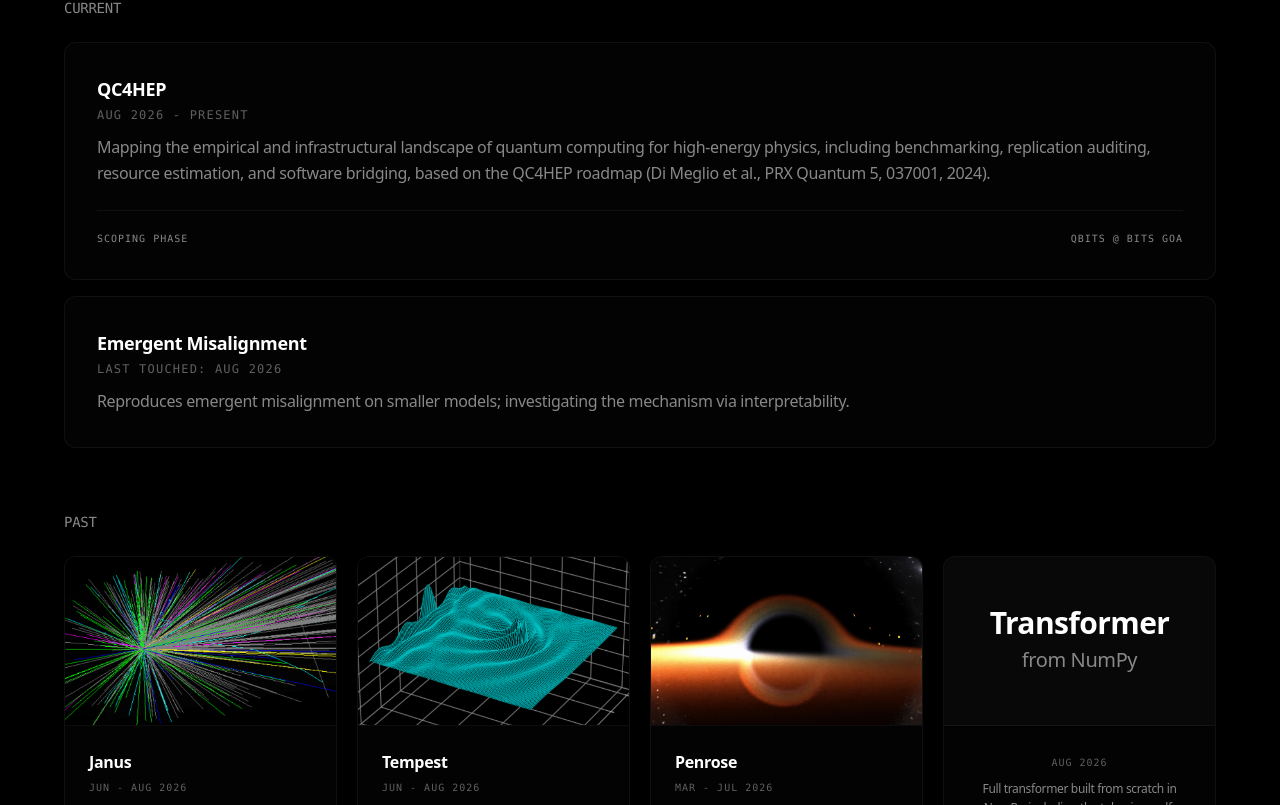
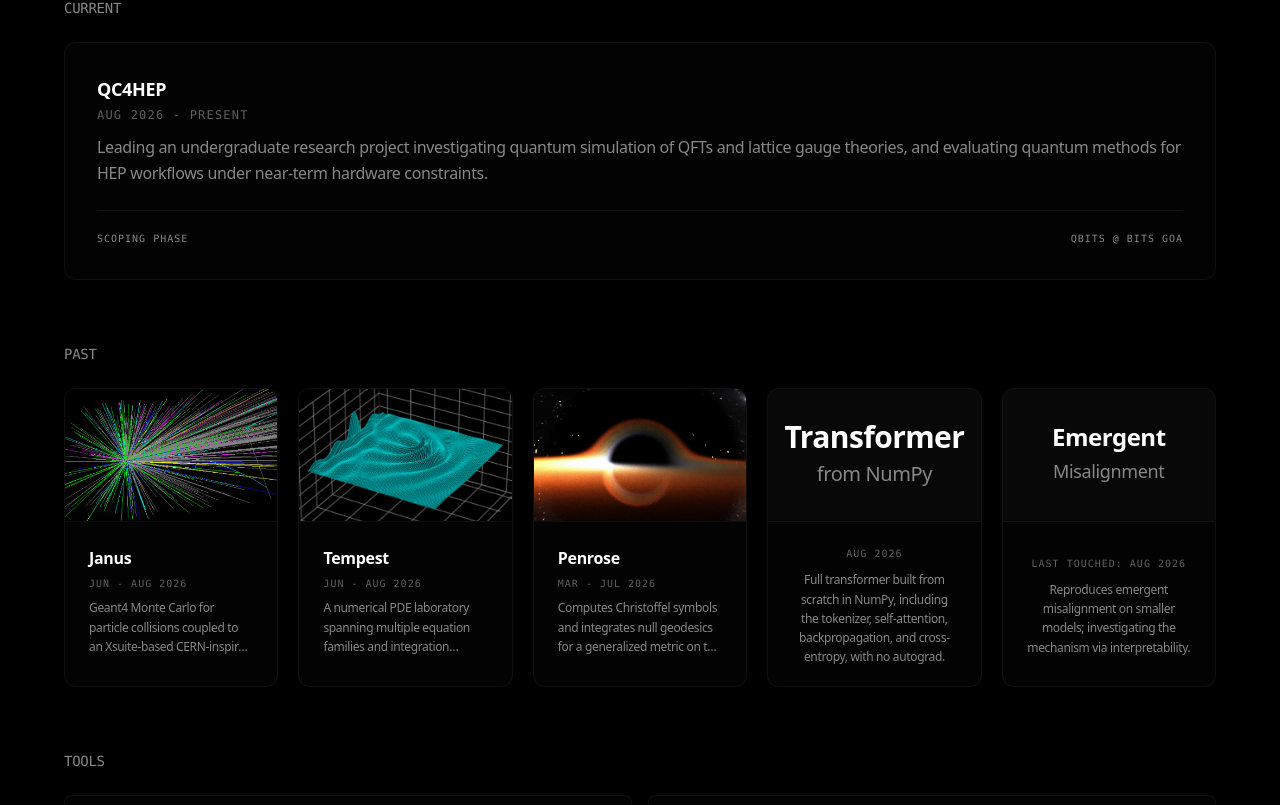
Before and after one commit to h-livv/h-livv.github.io, a Next.js app: page / in a window 1280 px wide. Shown: the part 915-1720 px from the top of the page. Built offline with nearby package versions, Linux system fonts and the light colour scheme.

Commit message:
homepage

```diff
--- a/components/ProjectSection.tsx
+++ b/components/ProjectSection.tsx
@@ -24,35 +24,20 @@ export default function ProjectSection() {
                 <h3 className="font-semibold text-primary text-base md:text-lg mb-1">QC4HEP</h3>
                 <span className="block text-xs font-mono text-secondary/70 uppercase tracking-widest mb-3">Aug 2026 - Present</span>
                 <p className="text-secondary leading-relaxed text-sm md:text-base">
-                  Mapping the empirical and infrastructural landscape of quantum computing for high-energy physics, including benchmarking, replication auditing, resource estimation, and software bridging, based on the QC4HEP roadmap (Di Meglio et al., PRX Quantum 5, 037001, 2024).
+                  Leading an undergraduate research project investigating quantum simulation of QFTs and lattice gauge theories, and evaluating quantum methods for HEP workflows under near-term hardware constraints.
                 </p>
                 <div className="flex items-center justify-between mt-6 pt-5 border-t border-white/[0.05]">
                   <span className="text-[10px] font-mono text-secondary uppercase tracking-widest">Scoping phase</span>
                   <span className="text-[10px] font-mono text-secondary uppercase tracking-widest">qBITS @ BITS Goa</span>
                 </div>
+                </div>
               </div>
-
-              <a href="https://github.com/h-livv/emergent-misalignment" target="_blank" rel="noopener noreferrer" className="block group">
-                <div className="flex flex-col bg-white/[0.01] border border-white/[0.05] rounded-xl p-6 md:p-8 transition-all duration-200 hover:border-white/[0.15] hover:-translate-y-[1px] hover:shadow-[0_4px_20px_rgb(0,0,0,0.3)]">
-                  <div className="flex justify-between items-start mb-1">
-                    <h3 className="font-semibold text-primary text-base md:text-lg group-hover:text-white transition-colors">Emergent Misalignment</h3>
-                    <span className="text-secondary opacity-0 -translate-x-2 transition-all duration-200 group-hover:opacity-100 group-hover:translate-x-0 group-hover:text-primary">
-                      →
-                    </span>
-                  </div>
-                  <span className="block text-xs font-mono text-secondary/70 uppercase tracking-widest mb-3">Last touched: Aug 2026</span>
-                  <p className="text-secondary leading-relaxed text-sm md:text-base">
-                    Reproduces emergent misalignment on smaller models; investigating the mechanism via interpretability.
-                  </p>
-                </div>
-              </a>
             </div>
-          </div>
 
           {/* PAST SECTION */}
           <div className="mb-16">
             <h2 className="text-sm font-mono text-secondary uppercase tracking-widest mb-6">Past</h2>
-            <div className="grid grid-cols-1 sm:grid-cols-2 lg:grid-cols-4 gap-5">
+            <div className="grid grid-cols-1 sm:grid-cols-2 lg:grid-cols-5 gap-5">
                 {simulations.map((project, index) => (
                   <motion.div
                     key={project.slug}
@@ -83,6 +68,29 @@ export default function ProjectSection() {
                         <span className="block text-[10px] font-mono text-secondary/70 uppercase tracking-widest mb-2">Aug 2026</span>
                         <p className="text-secondary leading-normal text-[11px] md:text-xs max-w-[250px] mx-auto">
                           Full transformer built from scratch in NumPy, including the tokenizer, self-attention, backpropagation, and cross-entropy, with no autograd.
+                        </p>
+                      </div>
+                    </div>
+                  </a>
+                </motion.div>
+
+                <motion.div
+                  initial={{ opacity: 0, y: 12 }}
+                  whileInView={{ opacity: 1, y: 0 }}
+                  viewport={{ once: true, margin: "-50px" }}
+                  transition={{ duration: 0.35, delay: 4 * 0.08 }}
+                  className="h-full"
+                >
+                  <a href="https://github.com/h-livv/emergent-misalignment" target="_blank" rel="noopener noreferrer" className="block group h-full">
+                    <div className="flex flex-col bg-white/[0.01] border border-white/[0.05] rounded-xl overflow-hidden transition-all duration-200 hover:border-white/[0.15] hover:-translate-y-[1px] hover:shadow-[0_4px_20px_rgb(0,0,0,0.3)] h-full text-center">
+                      <div className="flex flex-col items-center justify-center w-full aspect-[4/3] sm:aspect-[16/10] p-6 border-b border-white/[0.05] bg-white/[0.02] group-hover:bg-white/[0.04] transition-colors">
+                         <h3 className="font-bold text-primary text-xl sm:text-2xl tracking-tight leading-none mb-2">Emergent</h3>
+                         <h4 className="font-medium text-secondary text-base sm:text-lg">Misalignment</h4>
+                      </div>
+                      <div className="p-4 md:p-6 md:pb-5 flex-1 flex flex-col items-center justify-center">
+                        <span className="block text-[10px] font-mono text-secondary/70 uppercase tracking-widest mb-2">Last touched: Aug 2026</span>
+                        <p className="text-secondary leading-normal text-[11px] md:text-xs max-w-[250px] mx-auto">
+                          Reproduces emergent misalignment on smaller models; investigating the mechanism via interpretability.
                         </p>
                       </div>
                     </div>
```
